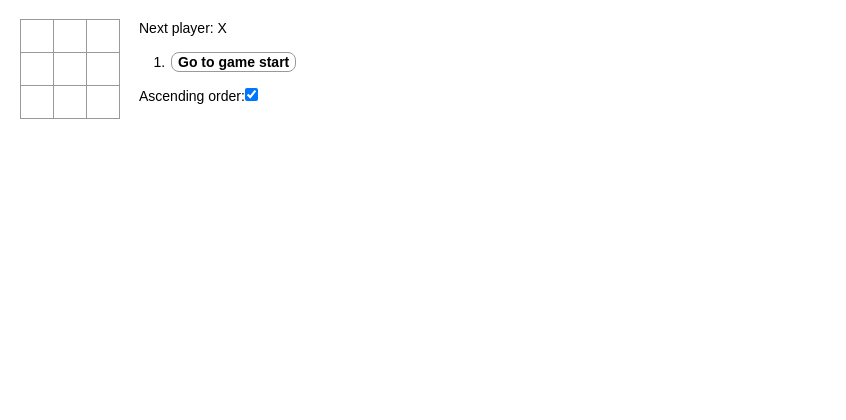
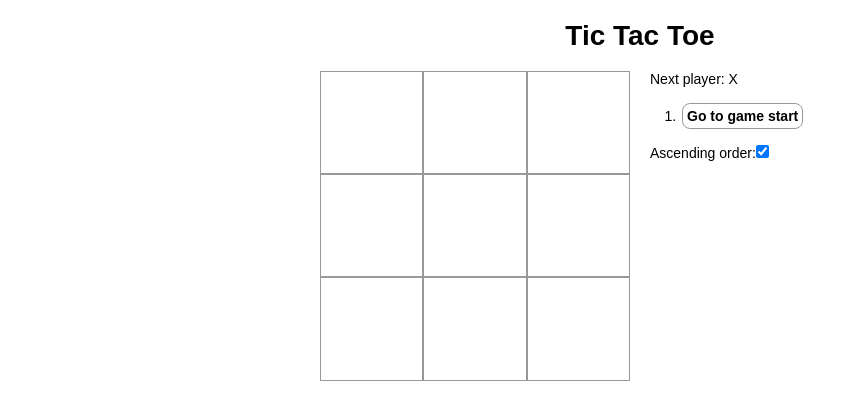
Before and after one commit to daxadal/tic-tac-toe-react, a React (Create React App) app: page / in a window 1280 px wide. Shown: the top 420 px of the page, without its empty margins (0-846 px from the left). Built offline with nearby package versions, Linux system fonts and the light colour scheme.

Commit message:
Styles reworked. X and O replaced for SVG in Board

```diff
--- a/src/Board.tsx
+++ b/src/Board.tsx
@@ -5,12 +5,9 @@ import { Squares } from "./types";
 
 import Square from "./Square";
 
-const BoardRow = styled.div`
-  &:after {
-    clear: both;
-    content: "";
-    display: table;
-  }
+const BoardContainer = styled.div`
+  display: grid;
+  grid-template-columns: repeat(3, 1fr);
 `;
 
 interface BoardProps {
@@ -34,13 +31,8 @@ export default function Board(props: BoardProps) {
   }
 
   return (
-    <div>
-      {new Array(3).fill(null).map((_v, row) => (
-        // eslint-disable-next-line react/no-array-index-key
-        <BoardRow key={`row-${row}`}>
-          {new Array(3).fill(null).map((_, col) => renderSquare(row * 3 + col))}
-        </BoardRow>
-      ))}
-    </div>
+    <BoardContainer>
+      {new Array(9).fill(null).map((_v, index) => renderSquare(index))}
+    </BoardContainer>
   );
 }
--- a/src/Game.tsx
+++ b/src/Game.tsx
@@ -6,13 +6,21 @@ import { Player, HistoryItem, Squares } from "./types";
 import Board from "./Board";
 import History from "./History";
 
+const Title = styled.h1`
+  text-align: center;
+`;
+
 const WrapperDiv = styled.div`
   display: flex;
   flex-direction: row;
+  gap: 20px;
+
+  max-width: 640px;
+  margin: auto;
 `;
 
-const GameInfoDiv = styled.div`
-  margin-left: 20px;
+const HalfDiv = styled.div`
+  flex: 1 0 0;
 `;
 
 const StatusDiv = styled.div`
@@ -83,22 +91,25 @@ export default function Game() {
     : `Next player: ${player}`;
 
   return (
+    <>
+      <Title>Tic Tac Toe</Title>
       <WrapperDiv>
-      <div>
+        <HalfDiv>
           <Board
             squares={history[currentStep].squares}
             onClick={handleClick}
             winnerLine={winnerLine}
           />
-      </div>
-      <GameInfoDiv>
+        </HalfDiv>
+        <HalfDiv>
           <StatusDiv>{status}</StatusDiv>
           <History
             history={history}
             onClick={jumpToMove}
             currentStep={currentStep}
           />
-      </GameInfoDiv>
+        </HalfDiv>
       </WrapperDiv>
+    </>
   );
 }
--- a/src/History.tsx
+++ b/src/History.tsx
@@ -18,6 +18,7 @@ const StyledButton = styled.button<{ stepIsCurrent: boolean }>`
   border: 1px solid ${(props) => props.theme.border};
   border-radius: 8px;
   margin: 2px;
+  padding: 4px;
 `;
 
 export default function History(props: HistoryProps) {
--- a/src/Square.tsx
+++ b/src/Square.tsx
@@ -3,28 +3,28 @@ import styled from "styled-components";
 
 import { NullablePlayer } from "./types";
 
+import { ReactComponent as Circle } from "./circle.svg";
+import { ReactComponent as Cross } from "./cross.svg";
+
 const StyledButton = styled.button<{ bold: boolean }>`
+  aspect-ratio: 1/ 1;
+  display: flex;
+  align-items: center;
+  padding: 5%;
+
   border: 1px solid ${(props) => props.theme.border};
-  float: left;
-  font-size: 24px;
-  font-weight: bold;
-  line-height: 34px;
-  height: 34px;
-  margin-right: -1px;
-  margin-top: -1px;
-  padding: 0;
-  text-align: center;
-  width: 34px;
   color: ${(props) => (props.bold ? "green" : props.theme.text)};
   background-color: ${(props) => props.theme.background};
-
-  &:focus {
-    outline: none;
-  }
 
   .kbd-navigation &:focus {
     background: ${(props) => props.theme.foreground};
   }
+`;
+
+const Content = styled.svg`
+  height: 100%;
+  width: 100%;
+  object-fit: contain;
 `;
 
 interface SquareProps {
@@ -38,7 +38,9 @@ export default function Square(props: SquareProps) {
 
   return (
     <StyledButton type="button" onClick={onClick} bold={bold}>
-      {value}
+      <Content
+        as={value === "X" ? Cross : value === "O" ? Circle : undefined}
+      />
     </StyledButton>
   );
 }
--- /dev/null
+++ b/src/files.d.ts
@@ -0,0 +1,5 @@
+declare module "*.svg" {
+  const url: string;
+  export const ReactComponent: React.FC;
+  export default url;
+}
```
Also changed, not shown: src/circle.svg (added), src/cross.svg (added). Lines whose indentation alone changed are shown as unchanged.
